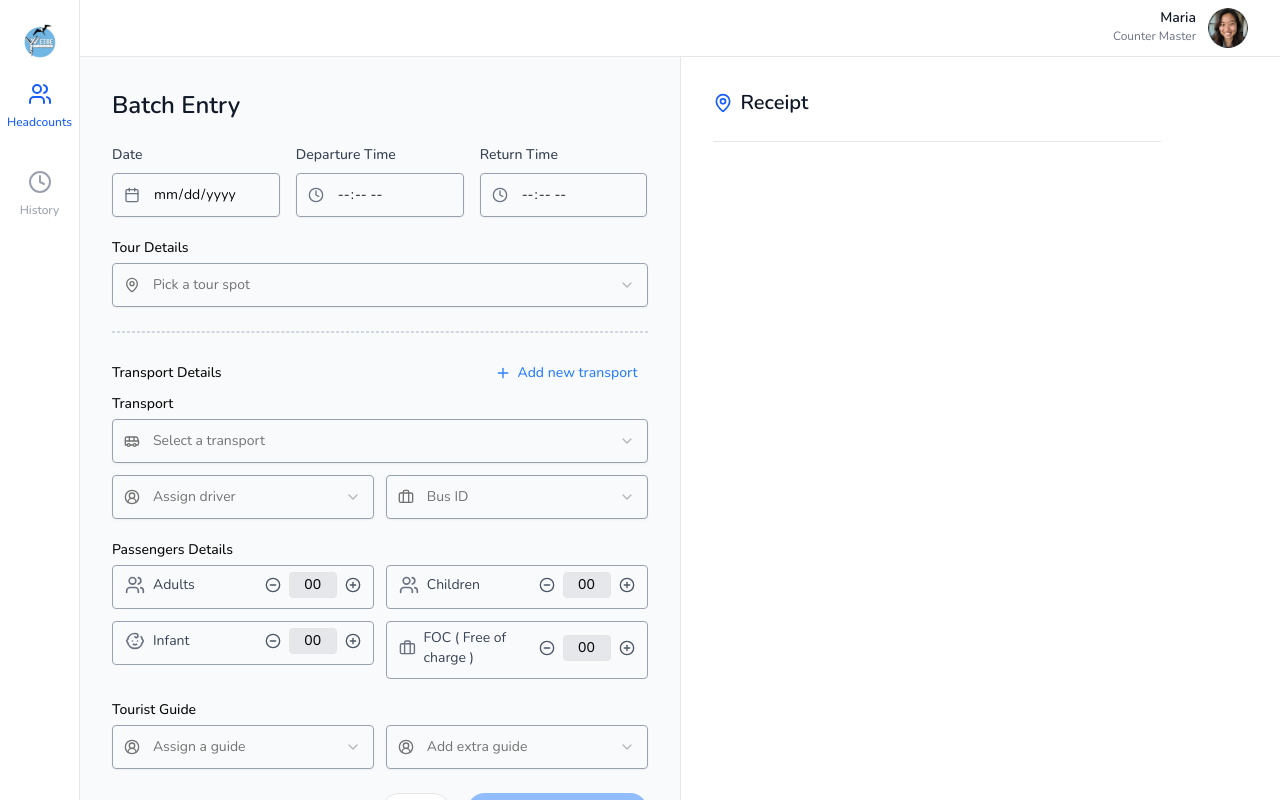
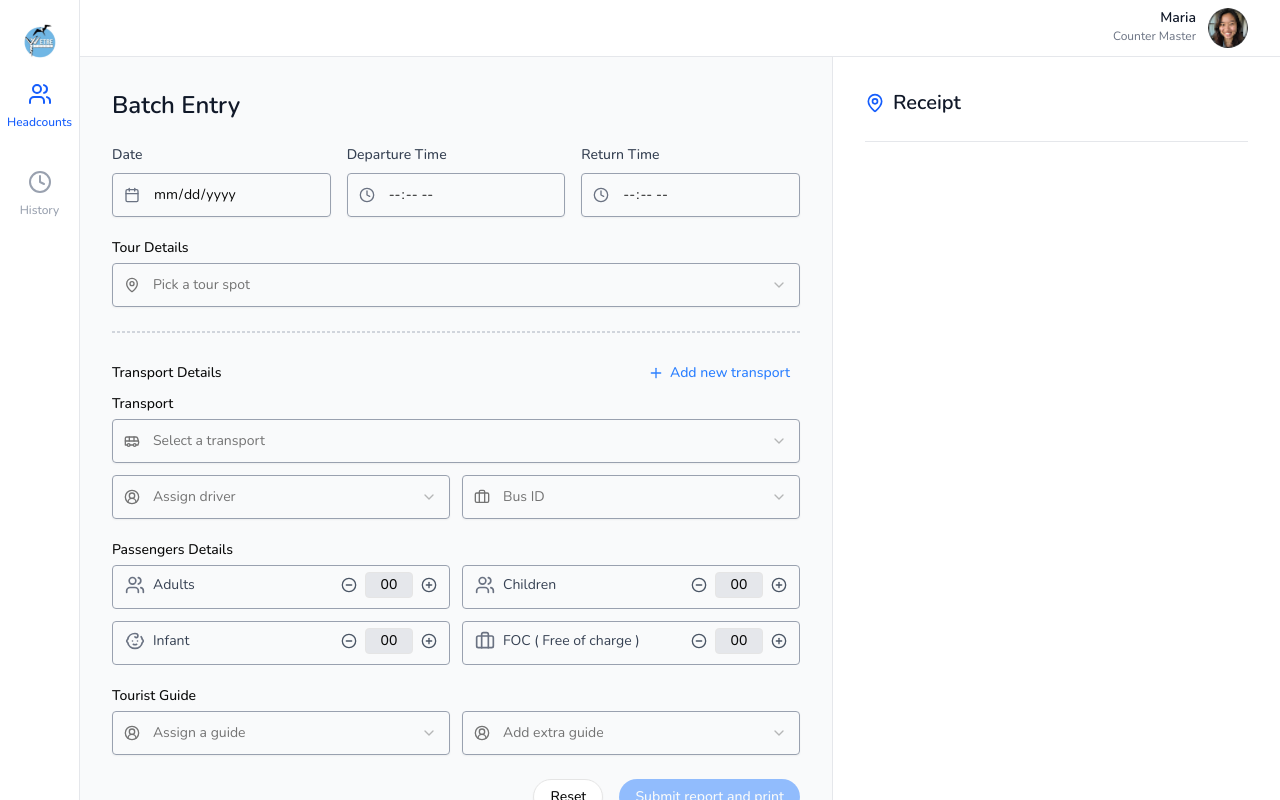
Before and after one commit to suman-chandra-barman/etre-tours-frontend, a Next.js app: page /cruise-sales in a window 1280 px wide. Built offline with nearby package versions, Linux system fonts and the light colour scheme.

Commit message:
feat: improve styling of CruiseTransportInfo component for better layout and readability

```diff
--- a/components/sales/CruiseTransportInfo.tsx
+++ b/components/sales/CruiseTransportInfo.tsx
@@ -86,8 +86,8 @@ function CruiseTransportInfo({
   const totalPassengers = totalAdults + totalChildren + totalInfants + totalFOC;
 
   return (
-    <div className="flex-1 bg-white p-8 border-l border-gray-200 overflow-y-auto">
-      <div className="max-w-md">
+    <div className=" bg-white p-8 border-l border-gray-200 overflow-y-auto min-w-md">
+      <div className="">
         {/* Header */}
         <div className="mb-6">
           <div className="flex items-center gap-2 mb-2">
@@ -222,9 +222,7 @@ function CruiseTransportInfo({
               )}
             </div>
             <div className="flex items-center justify-between pt-3 border-t border-gray-200">
-              <span className="font-semibold text-blue-600">
-                Total
-              </span>
+              <span className="font-semibold text-blue-600">Total</span>
               <span className="text-lg font-bold text-blue-600">
                 {totalPassengers} pax
               </span>
```
